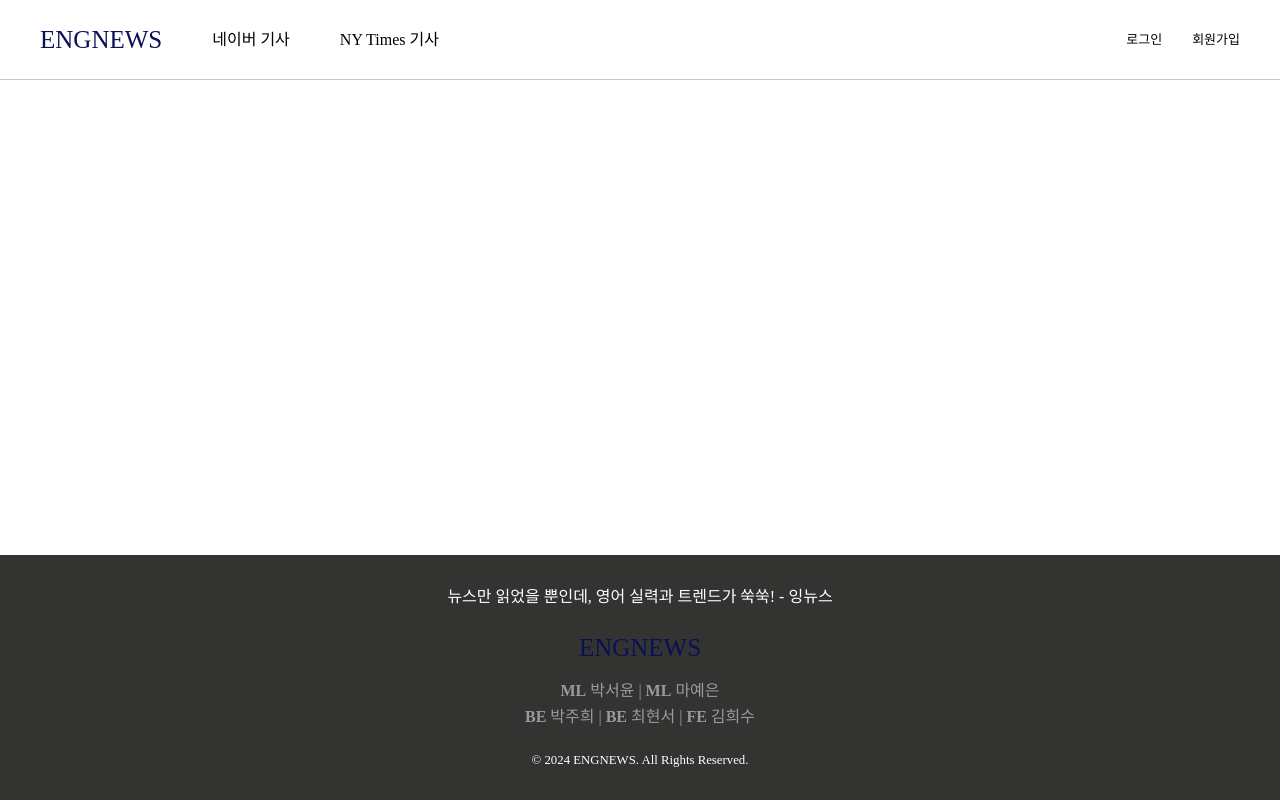
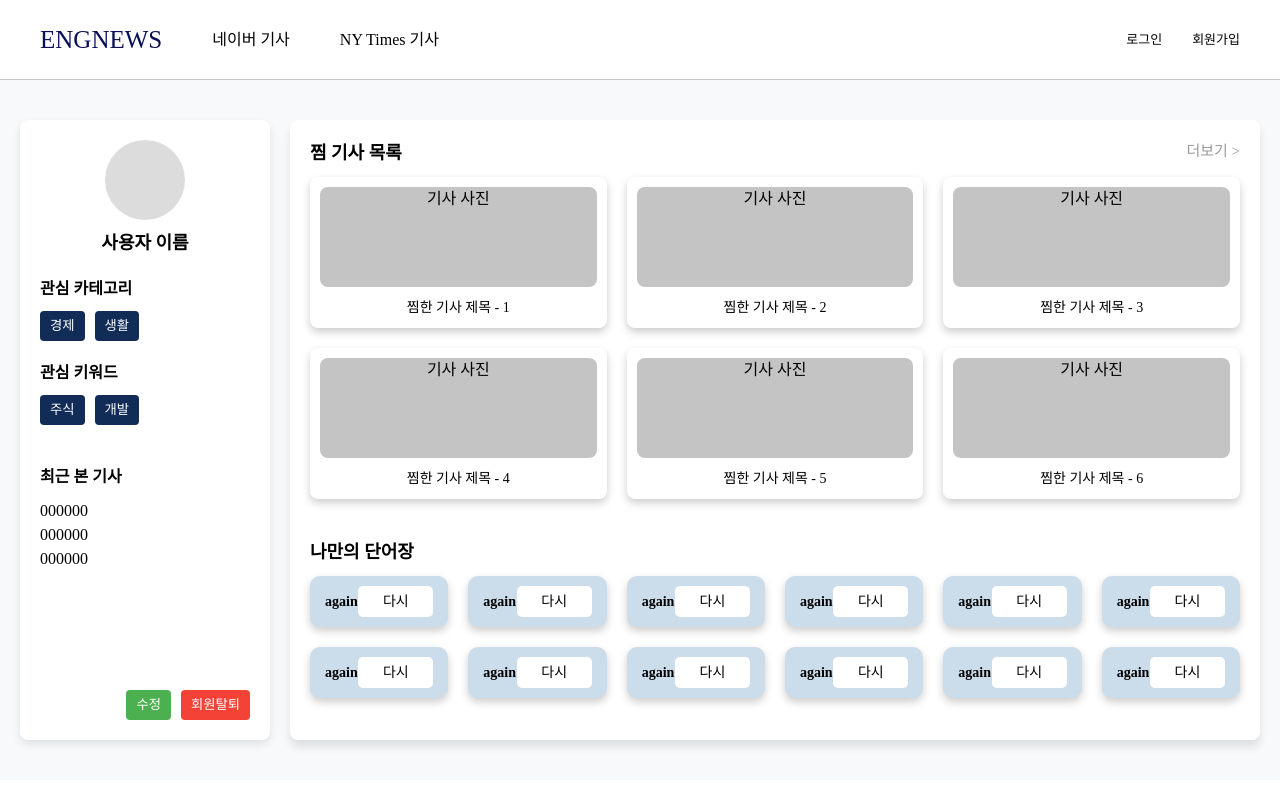
Before and after one commit to Heesu01/EngNews, a React (Create React App) app: page /mypage in a window 1280 px wide. Shown: the top 800 px of the page. Built offline with nearby package versions, Linux system fonts and the light colour scheme; a web font is replaced by a local one.

Commit message:
feat: 마이페이지 UI 구현

```diff
--- a/src/pages/MyPage.js
+++ b/src/pages/MyPage.js
@@ -1,7 +1,236 @@
 import React from "react";
+import styled from "styled-components";
 
 const MyPage = () => {
-  return <div></div>;
+  return (
+    <Container>
+      <Sidebar>
+        <Profile>
+          <ProfileImage />
+          <UserName>사용자 이름</UserName>
+        </Profile>
+        <Category>
+          <Title>관심 카테고리</Title>
+          <Buttons>
+            <Button>경제</Button>
+            <Button>생활</Button>
+          </Buttons>
+        </Category>
+        <Keywords>
+          <Title>관심 키워드</Title>
+          <Buttons>
+            <Button>주식</Button>
+            <Button>개발</Button>
+          </Buttons>
+        </Keywords>
+        <RecentArticles>
+          <Title>최근 본 기사</Title>
+          <ul>
+            <li>000000</li>
+            <li>000000</li>
+            <li>000000</li>
+          </ul>
+        </RecentArticles>
+        <Actions>
+          <ActionButton>수정</ActionButton>
+          <ActionButton secondary>회원탈퇴</ActionButton>
+        </Actions>
+      </Sidebar>
+      <Main>
+        <FavoriteArticles>
+          <SectionTitle>
+            찜 기사 목록<span>더보기 ></span>
+          </SectionTitle>
+          <ArticleGrid>
+            {Array.from({ length: 6 }).map((_, idx) => (
+              <ArticleCard key={idx}>
+                <ImagePlaceholder>기사 사진</ImagePlaceholder>
+                <ArticleTitle>찜한 기사 제목 - {idx + 1}</ArticleTitle>
+              </ArticleCard>
+            ))}
+          </ArticleGrid>
+        </FavoriteArticles>
+        <WordList>
+          <SectionTitle>나만의 단어장</SectionTitle>
+          <WordGrid>
+            {Array.from({ length: 12 }).map((_, idx) => (
+              <WordCard key={idx}>
+                <Word>again</Word>
+                <Translation>다시</Translation>
+              </WordCard>
+            ))}
+          </WordGrid>
+        </WordList>
+      </Main>
+    </Container>
+  );
 };
 
+const Container = styled.div`
+  display: flex;
+  background-color: #f8f9fa;
+  padding: 40px 20px;
+  height: 700px;
+`;
+
+const Sidebar = styled.div`
+  display: flex;
+  flex-direction: column;
+  justify-content: space-between;
+  width: 250px;
+  min-width: 200px;
+  background-color: #ffffff;
+  border-radius: 8px;
+  padding: 20px;
+  margin-right: 20px;
+  box-shadow: 0 4px 8px rgba(0, 0, 0, 0.1);
+`;
+const Profile = styled.div`
+  display: flex;
+  flex-direction: column;
+  align-items: center;
+`;
+
+const ProfileImage = styled.div`
+  width: 80px;
+  height: 80px;
+  background-color: #dcdcdc;
+  border-radius: 50%;
+  margin-bottom: 10px;
+`;
+
+const UserName = styled.div`
+  font-size: 18px;
+  font-weight: bold;
+  margin-bottom: 20px;
+`;
+
+const Category = styled.div``;
+
+const Keywords = styled.div``;
+
+const RecentArticles = styled.div`
+  margin: 20px 0;
+`;
+
+const Actions = styled.div`
+  display: flex;
+  justify-content: flex-end;
+  gap: 10px;
+  margin-top: auto;
+`;
+const Title = styled.div`
+  font-size: 16px;
+  font-weight: bold;
+  margin-bottom: 10px;
+`;
+
+const Buttons = styled.div`
+  display: flex;
+  gap: 10px;
+  margin-bottom: 20px;
+`;
+
+const Button = styled.button`
+  background-color: ${(props) => props.theme.colors.navy};
+  color: white;
+  border: none;
+  border-radius: 4px;
+  padding: 5px 10px;
+  cursor: pointer;
+`;
+
+const ActionButton = styled(Button)`
+  background-color: ${({ secondary }) => (secondary ? "#f44336" : "#4caf50")};
+
+  &:hover {
+    background-color: ${({ secondary }) => (secondary ? "#e53935" : "#45a049")};
+  }
+`;
+
+const Main = styled.div`
+  flex: 1;
+  background-color: ${(props) => props.theme.colors.white};
+  border-radius: 8px;
+  padding: 20px;
+  box-shadow: 0 7px 9px rgba(0, 0, 0, 0.1);
+`;
+
+const FavoriteArticles = styled.div`
+  margin-bottom: 2.5vw;
+`;
+
+const WordList = styled.div`
+  margin-top: 40px;
+`;
+
+const SectionTitle = styled.div`
+  font-size: 18px;
+  font-weight: bold;
+  margin-bottom: 10px;
+  display: flex;
+  justify-content: space-between;
+  span {
+    font-weight: 300;
+    font-size: 15px;
+    color: ${(props) => props.theme.colors.gray};
+    cursor: pointer;
+  }
+`;
+
+const ArticleGrid = styled.div`
+  display: grid;
+  grid-template-columns: repeat(3, 1fr);
+  gap: 20px;
+`;
+
+const ArticleCard = styled.div`
+  border-radius: 8px;
+  padding: 10px;
+  text-align: center;
+  box-shadow: 0 4px 8px rgba(0, 0, 0, 0.2);
+`;
+
+const ImagePlaceholder = styled.div`
+  background-color: ${(props) => props.theme.colors.gray2};
+  width: 100%;
+  height: 100px;
+  margin-bottom: 10px;
+  border-radius: 8px;
+`;
+
+const ArticleTitle = styled.div`
+  font-size: 14px;
+`;
+
+const WordGrid = styled.div`
+  display: grid;
+  grid-template-columns: repeat(6, 1fr);
+  gap: 20px;
+`;
+
+const WordCard = styled.div`
+  display: flex;
+  align-items: center;
+  justify-content: space-between;
+  background-color: ${(props) => props.theme.colors.lightBlue};
+  border-radius: 10px;
+  padding: 10px 15px;
+  box-shadow: 0 4px 8px rgba(0, 0, 0, 0.2);
+`;
+
+const Word = styled.div`
+  font-size: 14px;
+  font-weight: bold;
+`;
+
+const Translation = styled.div`
+  width: 75px;
+  text-align: center;
+  font-size: 14px;
+  background-color: ${(props) => props.theme.colors.white};
+  padding: 5px 10px;
+  border-radius: 5px;
+`;
+
 export default MyPage;
```
